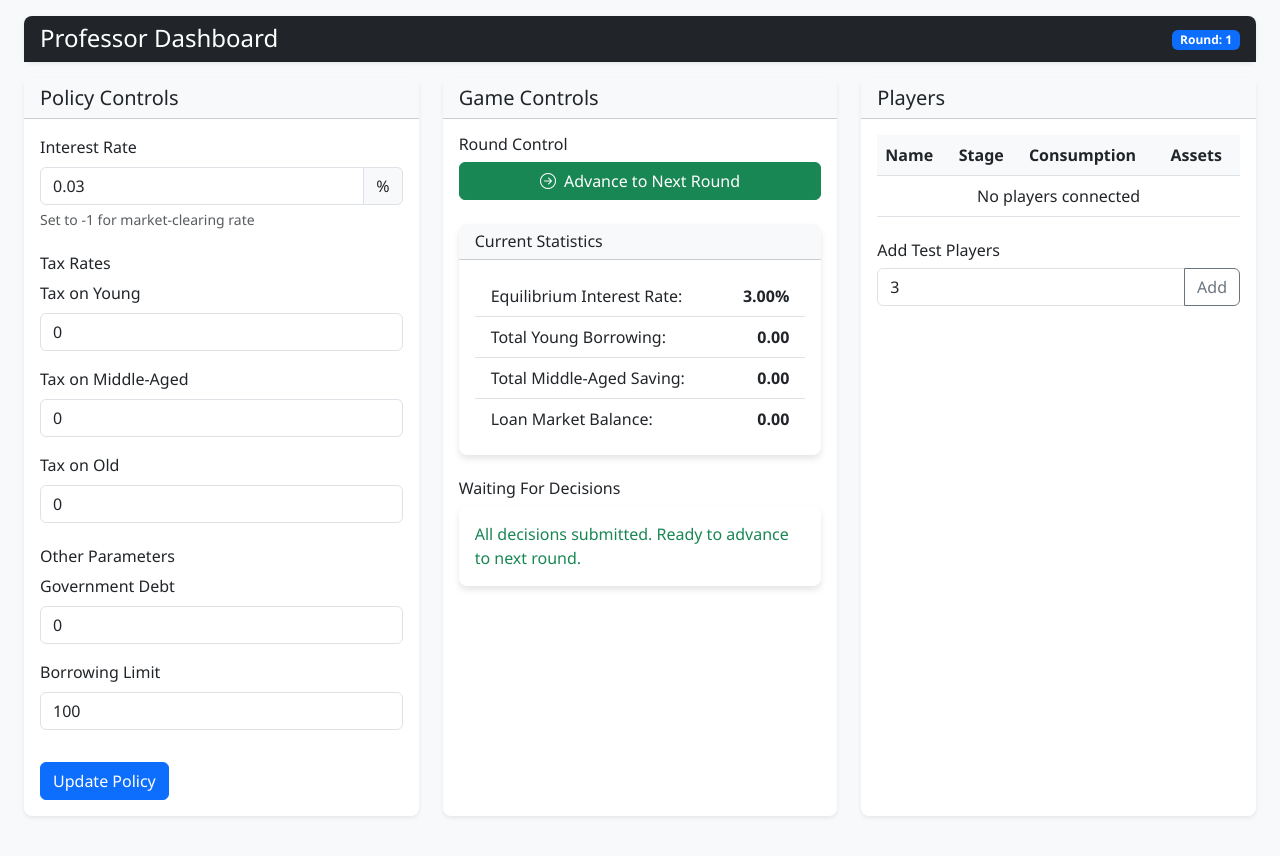
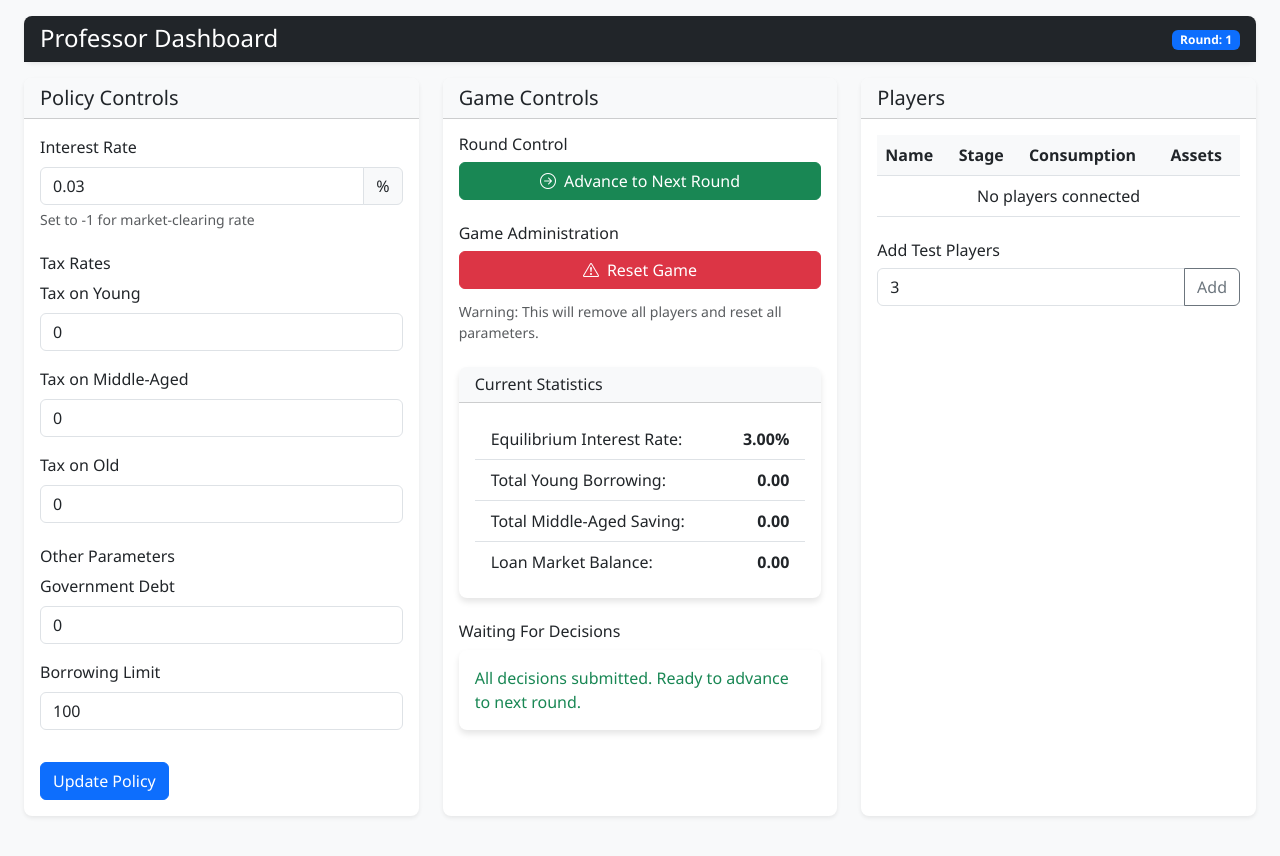
Before and after one commit to GitHub-at-Brown/OLG-game, a Flask app: page /professor in a window 1280 px wide. Run offline with Flask 3, Linux system fonts and the light colour scheme; data that the repository does not hold is empty; some libraries are stand-ins or nearby versions.

Commit message:
Add Reset Game button to professor dashboard

```diff
--- a/app.py
+++ b/app.py
@@ -377,6 +377,28 @@ def advance_round():
         traceback.print_exc()
         return jsonify({'success': False, 'error': f'Failed to advance round: {str(e)}'}), 500
 
+@app.route('/api/reset_game', methods=['POST'])
+def reset_game():
+    """API endpoint to completely reset the game state"""
+    try:
+        global game_state
+        # Create a brand new game state
+        game_state = GameState()
+
+        # Notify all clients of the reset
+        socketio.emit('game_reset', {})
+
+        return jsonify({
+            'success': True,
+            'message': 'Game has been reset to initial state'
+        })
+    except Exception as e:
+        print(f"Error resetting game: {str(e)}")
+        return jsonify({
+            'success': False,
+            'error': f'Failed to reset game: {str(e)}'
+        }), 500
+
 @socketio.on('connect')
 def handle_connect():
     """Handle new socket connection"""
--- a/templates/professor_dashboard.html
+++ b/templates/professor_dashboard.html
@@ -82,6 +82,16 @@
                             <button id="advance-round" class="btn btn-success">
                                 <i class="bi bi-arrow-right-circle me-2"></i>Advance to Next Round
                             </button>
+                        </div>
+                    </div>
+
+                    <div class="mb-4">
+                        <h6>Game Administration</h6>
+                        <div class="d-grid gap-2">
+                            <button id="reset-game" class="btn btn-danger">
+                                <i class="bi bi-exclamation-triangle me-2"></i>Reset Game
+                            </button>
+                            <small class="text-muted mt-1">Warning: This will remove all players and reset all parameters.</small>
                         </div>
                     </div>
 
@@ -351,6 +361,27 @@
             }
         });
 
+        // Reset game button
+        document.getElementById('reset-game').addEventListener('click', function() {
+            if (confirm('Are you sure you want to reset the game? This will remove all players and reset all parameters.')) {
+                fetch('/api/reset_game', {
+                    method: 'POST',
+                    headers: { 'Content-Type': 'application/json' },
+                    body: JSON.stringify({})
+                })
+                .then(response => response.json())
+                .then(data => {
+                    if (data.success) {
+                        console.log('Game reset successfully');
+                        initDashboard(); // Refresh the dashboard to show new game state
+                    } else {
+                        alert('Error resetting game');
+                    }
+                })
+                .catch(error => console.error('Error resetting game:', error));
+            }
+        });
+
         // Socket.io event listeners
         socket.on('connect', () => {
             console.log('Connected to server');
@@ -378,6 +409,11 @@
             initDashboard(); // Refresh dashboard when a new student player joins
         });
 
+        socket.on('game_reset', () => {
+            console.log('Game reset');
+            initDashboard(); // Refresh dashboard when game is reset
+        });
+
         // Initialize dashboard on page load
         initDashboard();
     });
```
